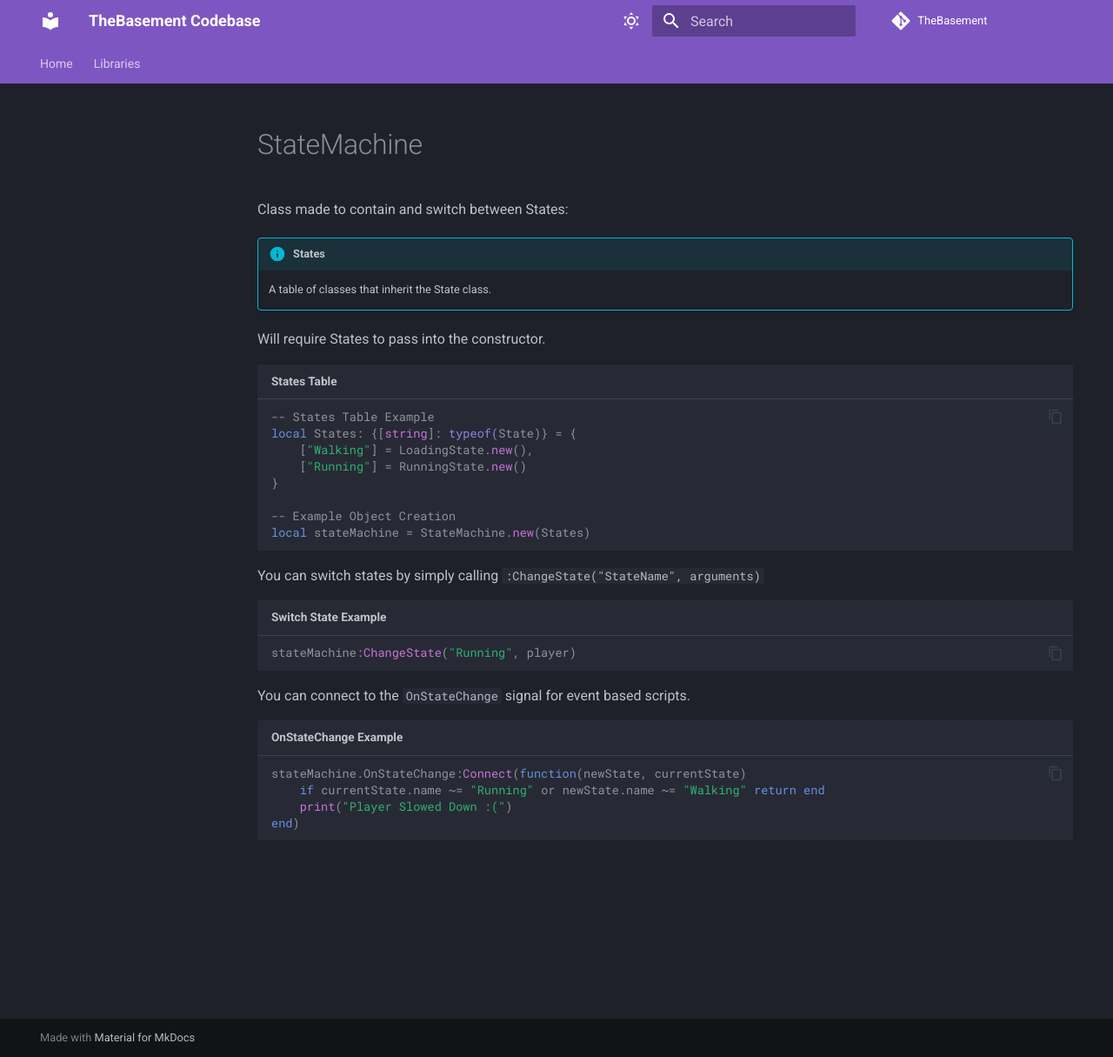
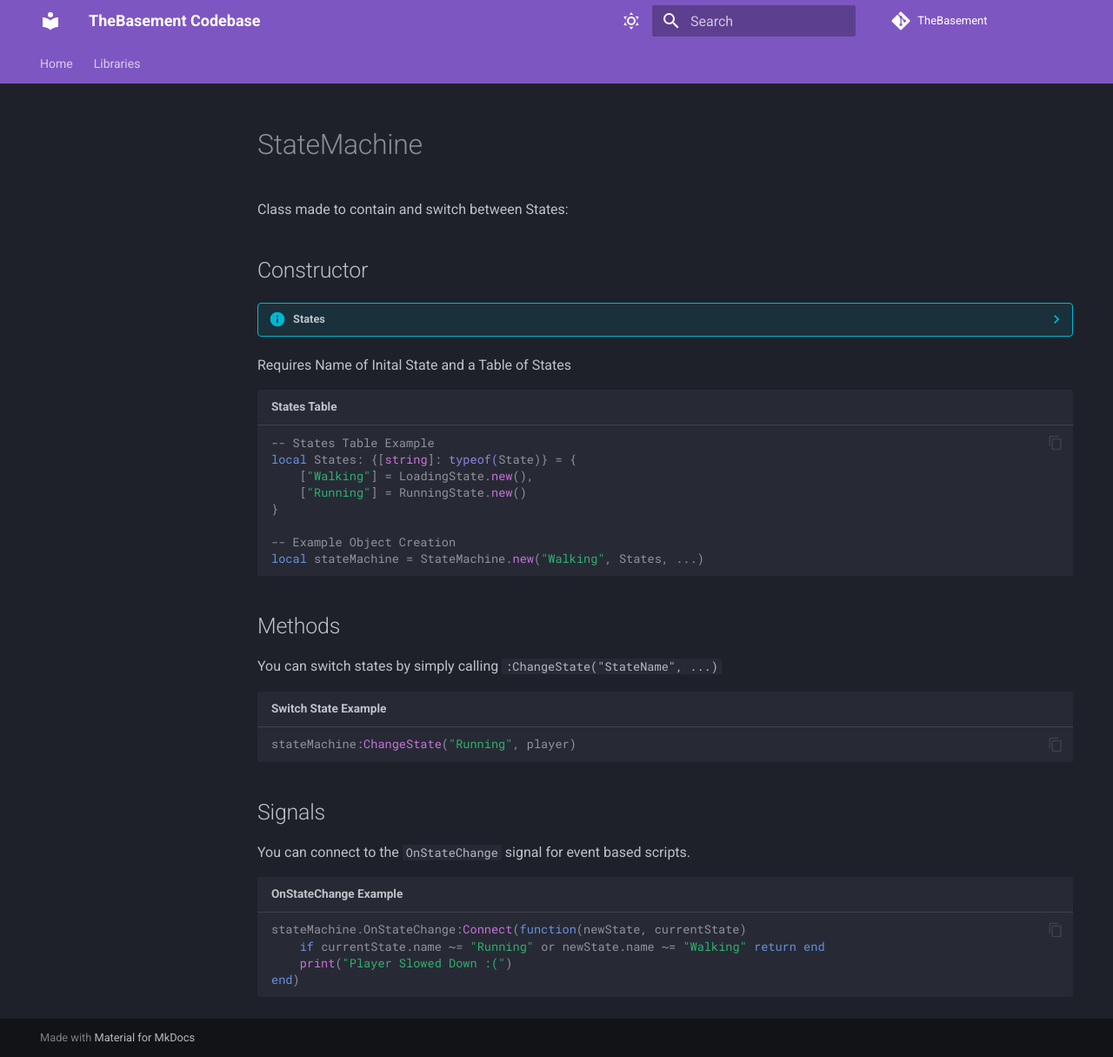
Before and after one commit to JackaBoiGamez/TheBasement, an MkDocs documentation site: the page built from docs/libraries/StateMachine.md, in a window 1280 px wide and 1215 px high. Shown: the whole window at 87% size. Built offline with MkDocs 1.6.1 and Material for MkDocs 9.7.7, drawn with Linux system fonts in a browser that asks for light colours; comment, search, counter and statistics services are not loaded.

Commit message:
StateMachine Page Cleanup

````diff
--- a/docs/libraries/StateMachine.md
+++ b/docs/libraries/StateMachine.md
@@ -1,10 +1,12 @@
 Class made to contain and switch between States:
 
-!!! info "States"
+## Constructor
+
+??? info "States"
 
     A table of classes that inherit the State class.
 
-Will require States to pass into the constructor.
+Requires Name of Inital State and a Table of States
 
 ```luau title="States Table"
 -- States Table Example
@@ -14,14 +16,18 @@ local States: {[string]: typeof(State)} = {
 }
 
 -- Example Object Creation
-local stateMachine = StateMachine.new(States)
+local stateMachine = StateMachine.new("Walking", States, ...)
 ```
 
-You can switch states by simply calling `:ChangeState("StateName", arguments)`
+## Methods
+
+You can switch states by simply calling `:ChangeState("StateName", ...)`
 
 ```luau title="Switch State Example"
 stateMachine:ChangeState("Running", player)
 ```
+
+## Signals
 
 You can connect to the `OnStateChange` signal for event based scripts.
 
````
